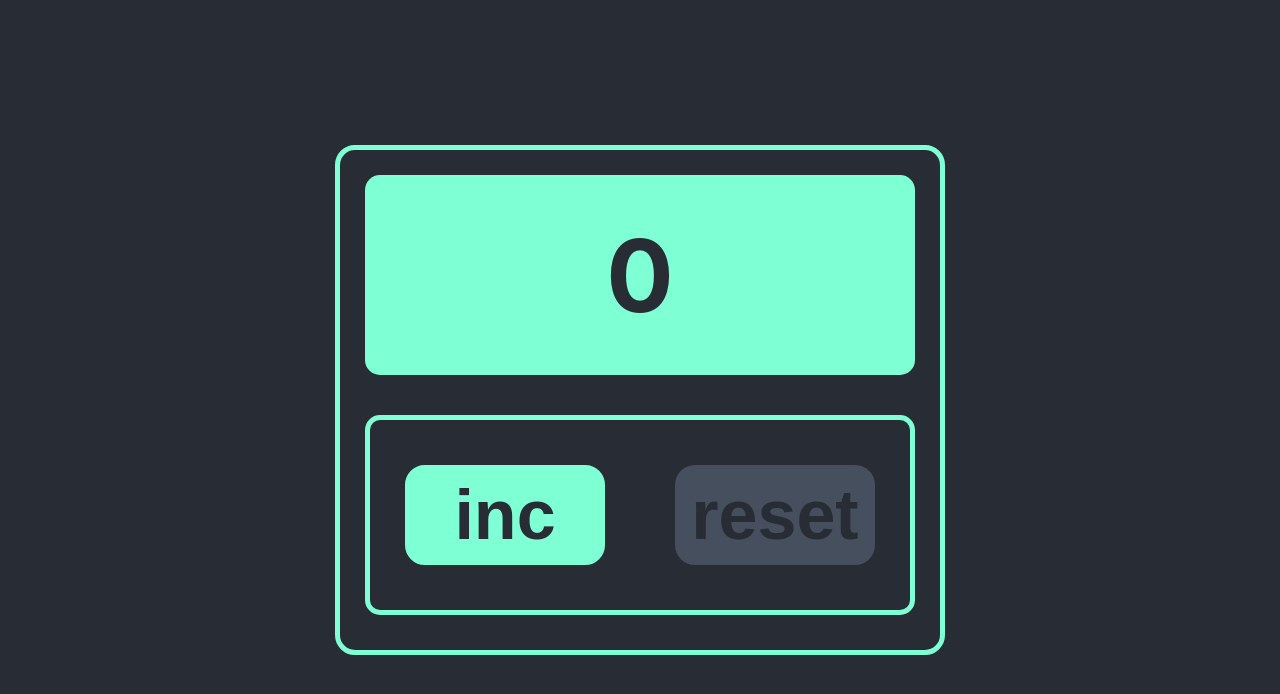
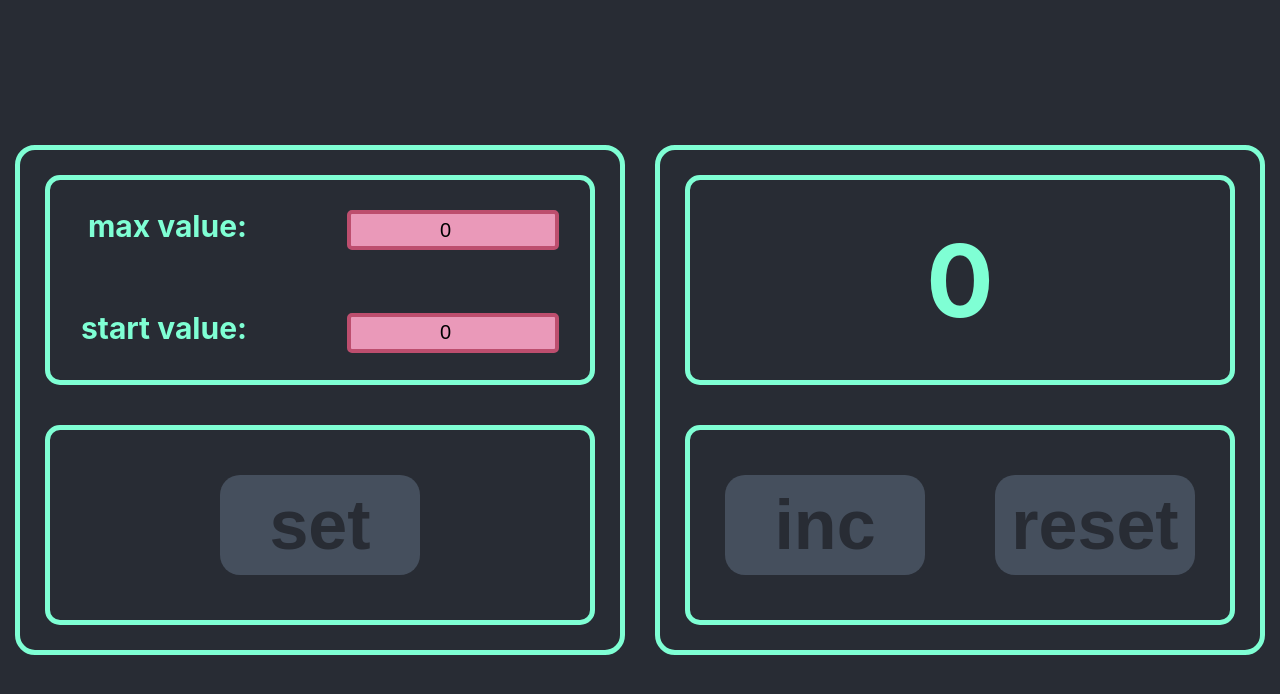
Before and after one commit to NiksKozlov/Counter, a React (Create React App) app: page / in a window 1280 px wide. Shown: the top 694 px of the page. Built offline with nearby package versions, Linux system fonts and the light colour scheme.

Commit message:
Different changes

```diff
--- a/src/App.css
+++ b/src/App.css
@@ -3,14 +3,14 @@
   background-color: #282c34;
   min-height: 100vh;
   display: flex;
-  flex-direction: column;
+  flex-direction: row;
   align-items: center;
-  justify-content: center;
+  justify-content: space-around;
   font-size: calc(10px + 2vmin);
   color: white;
 }
 
-.wrapper-all {
+.wrapper-board {
   border: 5px solid aquamarine;
   border-radius: 20px;
   width: 600px;
@@ -26,3 +26,17 @@
   display: flex;
   flex-direction: row;
 }
+
+.wrapper-interface {
+  background-color: #282c34;
+  width: auto;
+  height: 200px;
+  margin: 25px;
+  display: flex;
+  flex-direction: column;
+  align-items: center;
+  justify-content: center;
+  font-weight: bold;
+  border: 5px solid aquamarine;
+  border-radius: 15px;
+}
--- a/src/App.tsx
+++ b/src/App.tsx
@@ -2,37 +2,26 @@ import React, {useState} from 'react';
 import './App.css';
 import Scoreboard from './components/Scoreboard/Scoreboard';
 import SuperButton from './components/SuperButton/SuperButton';
+import SetScoreboard from './components/SetScoreboard/SetScoreboard';
 
 function App() {
-    const[score, setScore] = useState<number>(0)
+    const [score, setScore] = useState<number>(0)
 
     const incrementScore = () => {
-            setScore(score + 1)
+        setScore(score + 1)
     }
 
     const resetScore = () => {
         setScore(0)
     }
 
+
     return (
         <div className="App">
-            <div className="wrapper-all">
-                <Scoreboard score={score} />
-                <div className="wrapper-buttons">
-                    <SuperButton
-                        score={score}
-                        func={incrementScore}
-                        title={'inc'}
-                        value={5}
-                    />
-                    <SuperButton
-                        score={score}
-                        func={resetScore}
-                        title={'reset'}
-                        value={0}
-                    />
-                </div>
-            </div>
+            <SetScoreboard />
+            <Scoreboard score={score}
+                        incrementScore={incrementScore}
+                        resetScore={resetScore} />
         </div>
     );
 }
--- a/src/components/Scoreboard/Scoreboard.module.css
+++ b/src/components/Scoreboard/Scoreboard.module.css
@@ -1,21 +1,9 @@
-.wrapper {
-    background-color: aquamarine;
-    width: auto;
-    height: 200px;
-    margin: 25px;
-    border-radius: 15px;
-    display: flex;
-    flex-direction: column;
-    align-items: center;
-    justify-content: center;
+.scoreboard {
+    color: aquamarine;
     font-size: 100px;
-    font-weight: bold;
-}
-
-.scoreboard {
-    color: #282c34;
 }
 
 .scoreboardMax {
-    color: red;
+    color: #cc0909;
+    font-size: 130px;
 }
--- a/src/components/Scoreboard/Scoreboard.tsx
+++ b/src/components/Scoreboard/Scoreboard.tsx
@@ -1,15 +1,34 @@
 import React from 'react';
 import s from './Scoreboard.module.css'
+import SuperButton from '../SuperButton/SuperButton';
 
 type PropsType = {
     score: number
+    incrementScore: () => void
+    resetScore: () => void
 }
 
 function Scoreboard(props: PropsType) {
     return (
-        <div className={s.wrapper}>
-            <div className={props.score === 5 ? s.scoreboardMax : s.scoreboard}>
-                {props.score}
+        <div className="wrapper-board">
+            <div className="wrapper-interface">
+                <div className={props.score === 5 ? s.scoreboardMax : s.scoreboard}>
+                    {props.score}
+                </div>
+            </div>
+            <div className="wrapper-buttons">
+                <SuperButton
+                    score={props.score}
+                    onClick={props.incrementScore}
+                    title={'inc'}
+                    value={5}
+                />
+                <SuperButton
+                    score={props.score}
+                    onClick={props.resetScore}
+                    title={'reset'}
+                    value={0}
+                />
             </div>
         </div>
     );
--- /dev/null
+++ b/src/components/SetScoreboard/SetScoreboard.module.css
@@ -0,0 +1,33 @@
+.setInterface {
+    display: flex;
+    flex-direction: column;
+    align-items: flex-end;
+    justify-content: center;
+    color: aquamarine;
+}
+
+.input {
+    height: 30px;
+    width: 200px;
+    text-align: center;
+    font-size: 20px;
+    border: 4px solid aquamarine;
+    border-radius: 5px;
+    margin-left: 100px;
+}
+
+.inputError {
+    height: 30px;
+    width: 200px;
+    text-align: center;
+    font-size: 20px;
+    background-color: #ea99b9;
+    border: 4px solid #bd4e6e;
+    border-radius: 5px;
+    margin-left: 100px;
+}
+
+.setItem {
+    margin: 30px;
+    font-size: 30px;
+}
--- /dev/null
+++ b/src/components/SetScoreboard/SetScoreboard.tsx
@@ -0,0 +1,68 @@
+import React, {ChangeEvent, useState} from 'react';
+import s from './SetScoreboard.module.css'
+import SuperButton from '../SuperButton/SuperButton';
+
+type PropsType = {
+    maxValue: number
+    startValue: number
+    changeMaxValue: () => void
+    changeStartValue: () => void
+    setToLocalStorage: () => void
+}
+
+function Scoreboard(props: PropsType) {
+    const [maxValue, setMaxValue] = useState<number>(0)
+    const [startValue, setStartValue] = useState<number>(0)
+
+    const changeMaxValue = (e: ChangeEvent<HTMLInputElement>) => {
+        setMaxValue(JSON.parse(e.currentTarget.value))
+    }
+
+    const changeStartValue = (e: ChangeEvent<HTMLInputElement>) => {
+        setStartValue(JSON.parse(e.currentTarget.value))
+    }
+
+    const setToLocalStorage = () => {
+        localStorage.setItem('max value', JSON.stringify(maxValue))
+        localStorage.setItem('min value', JSON.stringify(startValue))
+    }
+
+
+    return (
+        <div className="wrapper-board">
+            <div className="wrapper-interface">
+                <div className={s.setInterface}>
+                    <div className={s.setItem}>
+                        max value:
+                        <input
+                            className={ startValue === maxValue ? s.inputError : s.input}
+                            type={'number'}
+                            value={maxValue}
+                            onChange={changeMaxValue}
+                        />
+                    </div>
+                    <div className={s.setItem}>
+                        start value:
+                        <input
+                            className={startValue < 0 || startValue === maxValue ? s.inputError : s.input}
+                            type={'number'}
+                            value={startValue}
+                            onChange={changeStartValue}
+                        />
+                    </div>
+                </div>
+            </div>
+            <div className="wrapper-buttons">
+                <SuperButton
+                    onClick={setToLocalStorage}
+                    title={'set'}
+                    value={0}
+                    startValue={startValue}
+                    maxValue={maxValue}
+                />
+            </div>
+        </div>
+    );
+};
+
+export default Scoreboard;
--- a/src/components/SuperButton/SuperButton.module.css
+++ b/src/components/SuperButton/SuperButton.module.css
@@ -1,17 +1,17 @@
 .button {
+    display: flex;
+    flex-direction: column;
+    align-items: center;
+    justify-content: center;
     color: #282c34;
     background-color: aquamarine;
     height: 100px;
     width: 200px;
     margin: auto;
-    display: flex;
-    flex-direction: column;
-    align-items: center;
-    justify-content: center;
-    font-size: 70px;
     border: 5px solid aquamarine;
     border-radius: 20px;
     font-weight: bold;
+    font-size: 70px;
 }
 
 .button:disabled {
--- a/src/components/SuperButton/SuperButton.tsx
+++ b/src/components/SuperButton/SuperButton.tsx
@@ -2,17 +2,24 @@ import React from 'react';
 import s from './SuperButton.module.css'
 
 type PropsType = {
-    func: () => void
-    score: number
+    onClick: () => void
+    score?: number
     title: string
     value: number
+    maxValue?: number
+    startValue?: number
 }
 
 function Increment(props: PropsType) {
     return (
-        <button disabled={props.score === props.value}
-                className={s.button}
-                onClick={props.func}>{props.title}</button>
+        <button
+            disabled={props.startValue === props.maxValue ||
+                props.startValue !== undefined && props.startValue < 0}
+            className={s.button}
+            onClick={props.onClick}
+        >
+            {props.title}
+        </button>
     );
 }
 
```
